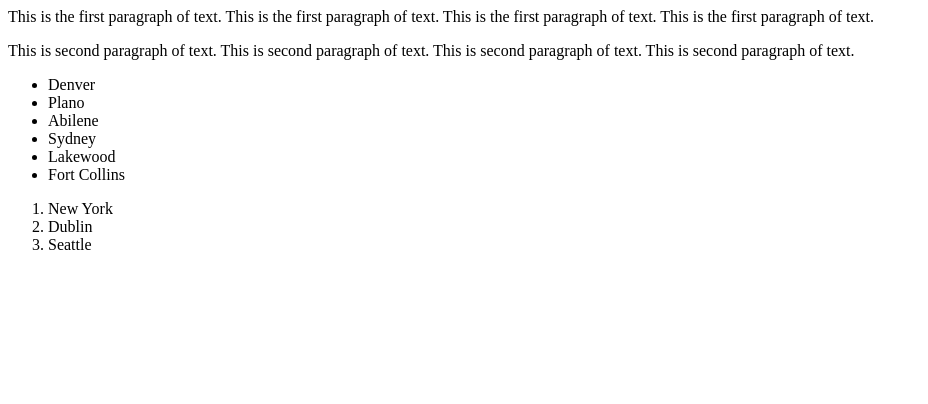
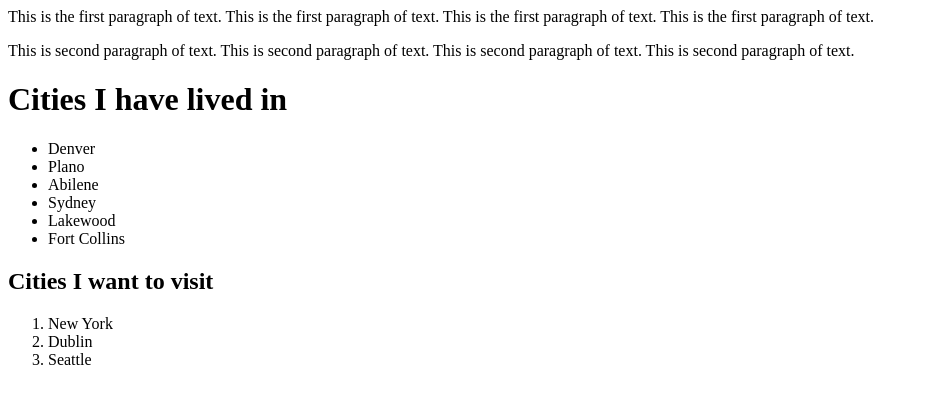
Before and after one commit to saundie184/favoriteanimals, a plain HTML site: page index.html in a window 1280 px wide. Shown: the whole page, without its empty margins (0-928 px from the left). Drawn offline with Linux system fonts and the light colour scheme.

Commit message:
Added headings.

```diff
--- a/index.html
+++ b/index.html
@@ -8,6 +8,7 @@
 
 <p>This is second paragraph of text. This is second paragraph of text.
    This is second paragraph of text. This is second paragraph of text.</p>
+<h1>Cities I have lived in</h1>
 <ul>
   <li>Denver</li>
   <li>Plano</li>
@@ -16,6 +17,7 @@
   <li>Lakewood</li>
   <li>Fort Collins</li>
 </ul>
+<h2>Cities I want to visit</h2>
 <ol>
   <li>New York</li>
   <li>Dublin</li>
```
